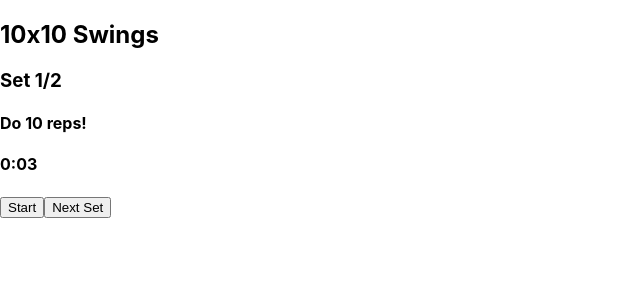
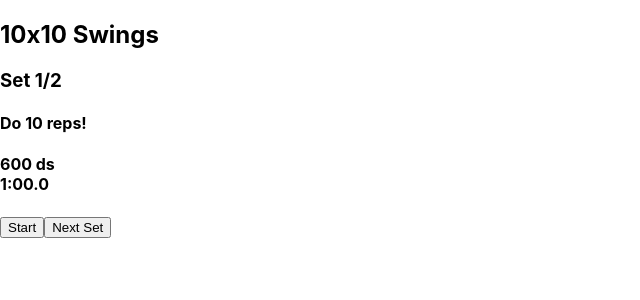
Before and after one commit to PuuperttiRuma/treeni-app, a React (Create React App) app: page / in a window 1280 px wide. Shown: the top 300 px of the page, without its empty margins (0-640 px from the left). Built offline with nearby package versions, Linux system fonts and the light colour scheme.

Commit message:
Timer works on tenths of a second

```diff
--- a/src/App.js
+++ b/src/App.js
@@ -4,7 +4,7 @@ import EMOM from './components/EMOM'
 const App = () => {
   return (
     < div >
-      <EMOM numberOfSets={2} numberOfReps={10} setDuration={3} />
+      <EMOM numberOfSets={2} numberOfReps={10} setDurationSecs={60} />
     </div >
   )
 }
--- a/src/components/EMOM.js
+++ b/src/components/EMOM.js
@@ -5,8 +5,8 @@ import Timer from "./Timer.js";
  * Esimerkkitapaus:
  * 10x10 Swingiä 10min
  */
-const EMOM = ({ numberOfSets, numberOfReps, setDuration }) => {
-  const [time, setTime] = useState(setDuration);
+const EMOM = ({ numberOfSets, numberOfReps, setDurationSecs }) => {
+  const [time, setTime] = useState(setDurationSecs*10);
   const [currentSet, setCurrentSet] = useState(1);
   const [isTimerActive, setIsTimerActive] = useState(false);
 
@@ -24,14 +24,14 @@ const EMOM = ({ numberOfSets, numberOfReps, setDuration }) => {
       if (currentSet === numberOfSets) {
         console.log("Done!");
       } else {
-        setTime(setDuration);
+        setTime(setDurationSecs);
         setCurrentSet(currentSet + 1);
       }
     }
-  }, [currentSet, numberOfSets, setDuration, time]);
+  }, [currentSet, numberOfSets, setDurationSecs, time]);
 
   const handleTimerTick = () => {
-    setTime((seconds) => seconds - 1);
+    setTime((time) => time - 1);
   };
 
   return (
--- a/src/components/Timer.js
+++ b/src/components/Timer.js
@@ -3,11 +3,13 @@ import React, { useState, useEffect } from "react";
 const Timer = ({ time, isActive, onTimerTick }) => {
   const [minutes, setMinutes] = useState(0);
   const [seconds, setSeconds] = useState(0);
+  const [tenths, setTenths] = useState(0);
 
   //Formatting the time to minutes and seconds
   useEffect(() => {
-    setMinutes(Math.floor(Math.abs(time) / 60));
-    setSeconds(Math.abs(time) % 60);
+    setMinutes(Math.floor(Math.abs(time) / 600));
+    setSeconds(Math.floor(Math.abs(time) / 10) % 60);
+    setTenths(Math.abs(time) % 10);
   }, [time]);
 
   //Updating the time
@@ -16,7 +18,7 @@ const Timer = ({ time, isActive, onTimerTick }) => {
     if (isActive) {
       interval = setInterval(() => {
           onTimerTick();
-      }, 1000);
+      }, 100);
     } else if (!isActive && time !== 0) {
       clearInterval(interval);
     }
@@ -25,13 +27,15 @@ const Timer = ({ time, isActive, onTimerTick }) => {
 
   return (
     <div>
+      {time} ds
       <div>
         {time < 0 ? "-" : ""}
         {minutes}:
         {seconds.toLocaleString("en-US", {
           minimumIntegerDigits: 2,
           useGrouping: false,
-        })}
+        })}.
+        {tenths}
       </div>
     </div>
   );
```
